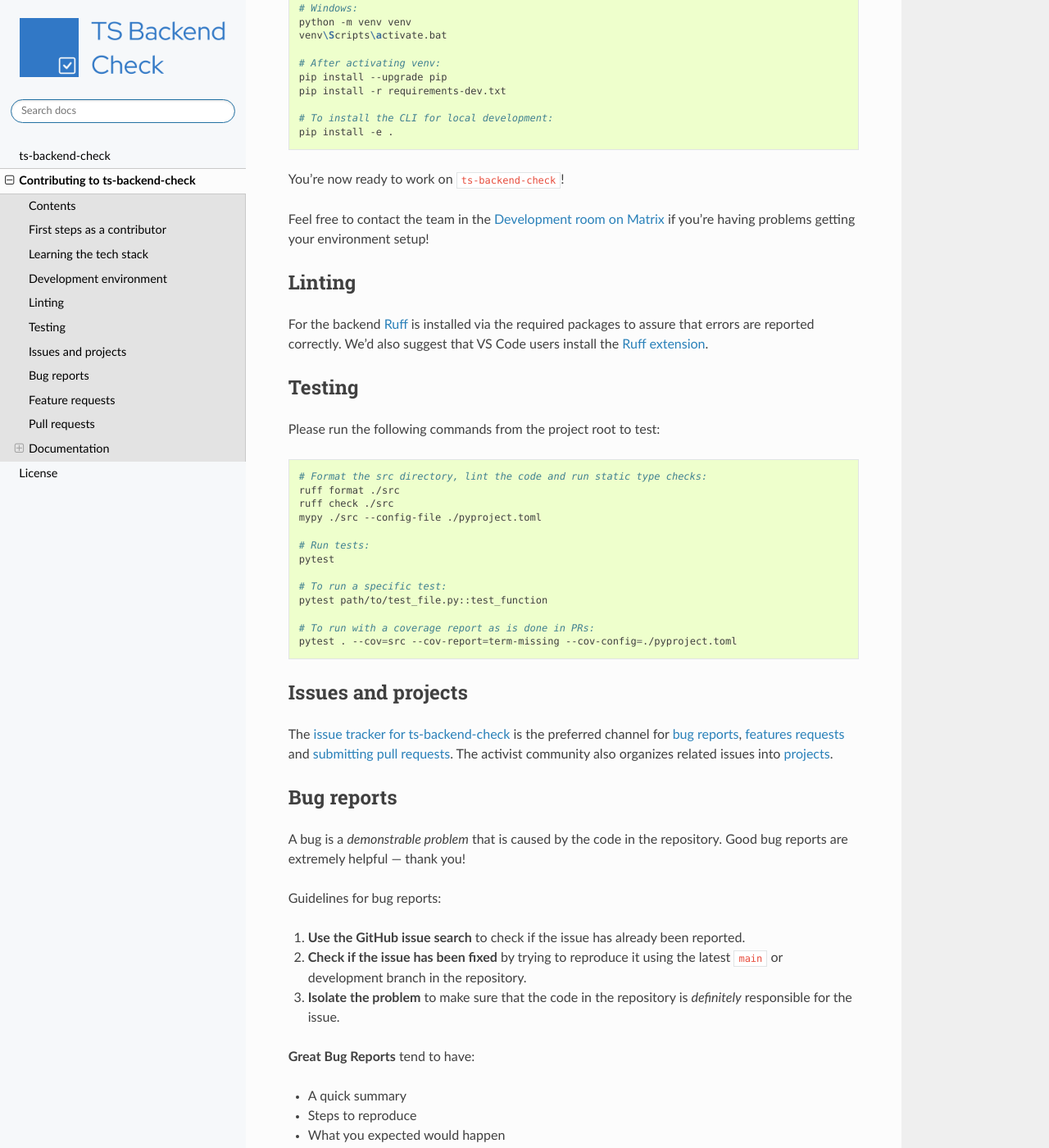
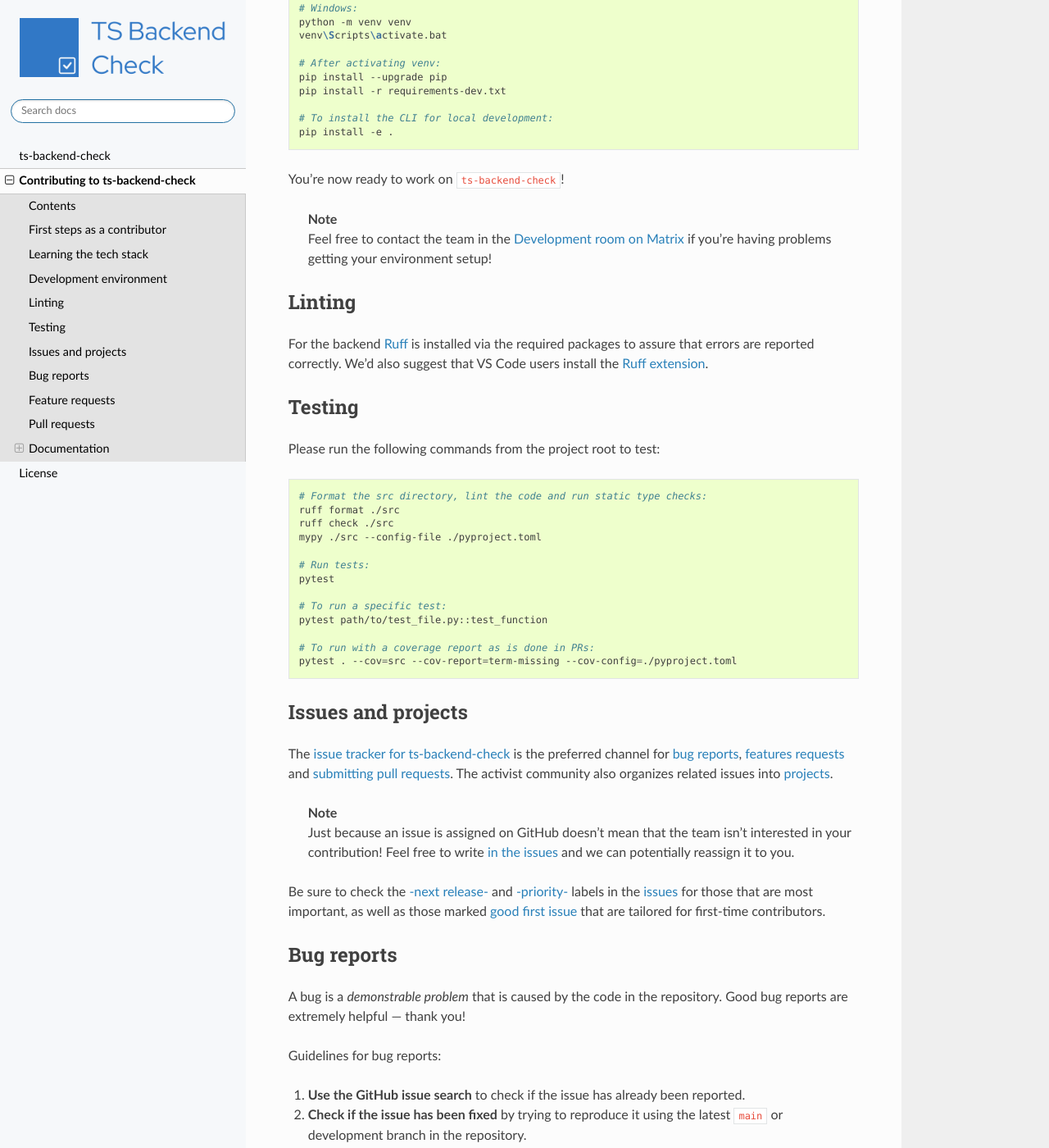
Before and after one commit to activist-org/ts-backend-check, a Sphinx documentation site: the page built from docs/source/notes.rst, in a window 1280 px wide and 1400 px high, scrolled down 2684 px. Shown: the whole window at 82% size. Built offline with Sphinx 7.4.7 and the Read the Docs theme 3.1.0, drawn with Linux system fonts in a browser that asks for light colours; formulas are drawn with MathJax 3.

Commit message:
#3 Minor edits to contributing rst file

```diff
--- a/docs/source/_static/CONTRIBUTING.rst
+++ b/docs/source/_static/CONTRIBUTING.rst
@@ -120,7 +120,10 @@ GitHub also has their documentation on how to `Generate a new SSH key <https://d
 
 You're now ready to work on ``ts-backend-check``!
 
-Feel free to contact the team in the `Development room on Matrix <https://matrix.to/#/!CRgLpGeOBNwxYCtqmK:matrix.org?via=matrix.org&via=acter.global&via=chat.0x7cd.xyz>`__ if you're having problems getting your environment setup!
+..
+
+    | **Note**
+    | Feel free to contact the team in the `Development room on Matrix <https://matrix.to/#/!CRgLpGeOBNwxYCtqmK:matrix.org?via=matrix.org&via=acter.global&via=chat.0x7cd.xyz>`__ if you're having problems getting your environment setup!
 
 Linting
 -------
@@ -154,6 +157,16 @@ Issues and projects
 -------------------
 
 The `issue tracker for ts-backend-check <https://github.com/activist-org/ts-backend-check/issues>`__ is the preferred channel for `bug reports <#bug-reports>`_, `features requests <#feature-requests>`_ and `submitting pull requests <#pull-requests>`_. The activist community also organizes related issues into `projects <https://github.com/activist-org/ts-backend-check/projects>`__.
+
+..
+
+    | **Note**
+    | Just because an issue is assigned on GitHub doesn't mean that the team isn't interested in your contribution! Feel free to write `in the issues <https://github.com/activist-org/ts-backend-check/issues>`__ and we can potentially reassign it to you.
+
+Be sure to check the `-next release- <https://github.com/activist-org/ts-backend-check/labels/-next%20release->`__
+and `-priority- <https://github.com/activist-org/ts-backend-check/labels/-priority->`__
+labels in the `issues <https://github.com/activist-org/ts-backend-check/issues>`__ for those
+that are most important, as well as those marked `good first issue <https://github.com/activist-org/ts-backend-check/issues?q=is%3Aissue+is%3Aopen+label%3A%22good+first+issue%22>`__ that are tailored for first-time contributors.
 
 .. _bug-reports:
 
@@ -235,10 +248,10 @@ If you are having issues with pre-commit and want to send along your changes reg
 
 4. Commit your changes in logical chunks, and please try to adhere to `Conventional Commits <https://www.conventionalcommits.org/en/v1.0.0/>`__.
 
-The following are tools and methods to help you write good commit messages ✨
-
-- `commitlint <https://commitlint.io/>`__ helps write `Conventional Commits <https://www.conventionalcommits.org/en/v1.0.0/>`__
-- Git's `interactive rebase <https://docs.github.com/en/github/getting-started-with-github/about-git-rebase>`__ cleans up commits
+    | **Note**
+    | The following are tools and methods to help you write good commit messages ✨
+    | •  `commitlint <https://commitlint.io/>`__ helps write `Conventional Commits <https://www.conventionalcommits.org/en/v1.0.0/>`__
+    | •  Git's `interactive rebase <https://docs.github.com/en/github/getting-started-with-github/about-git-rebase>`__ cleans up commits
 
 5. Locally merge (or rebase) the upstream development branch into your topic branch:
 
```
